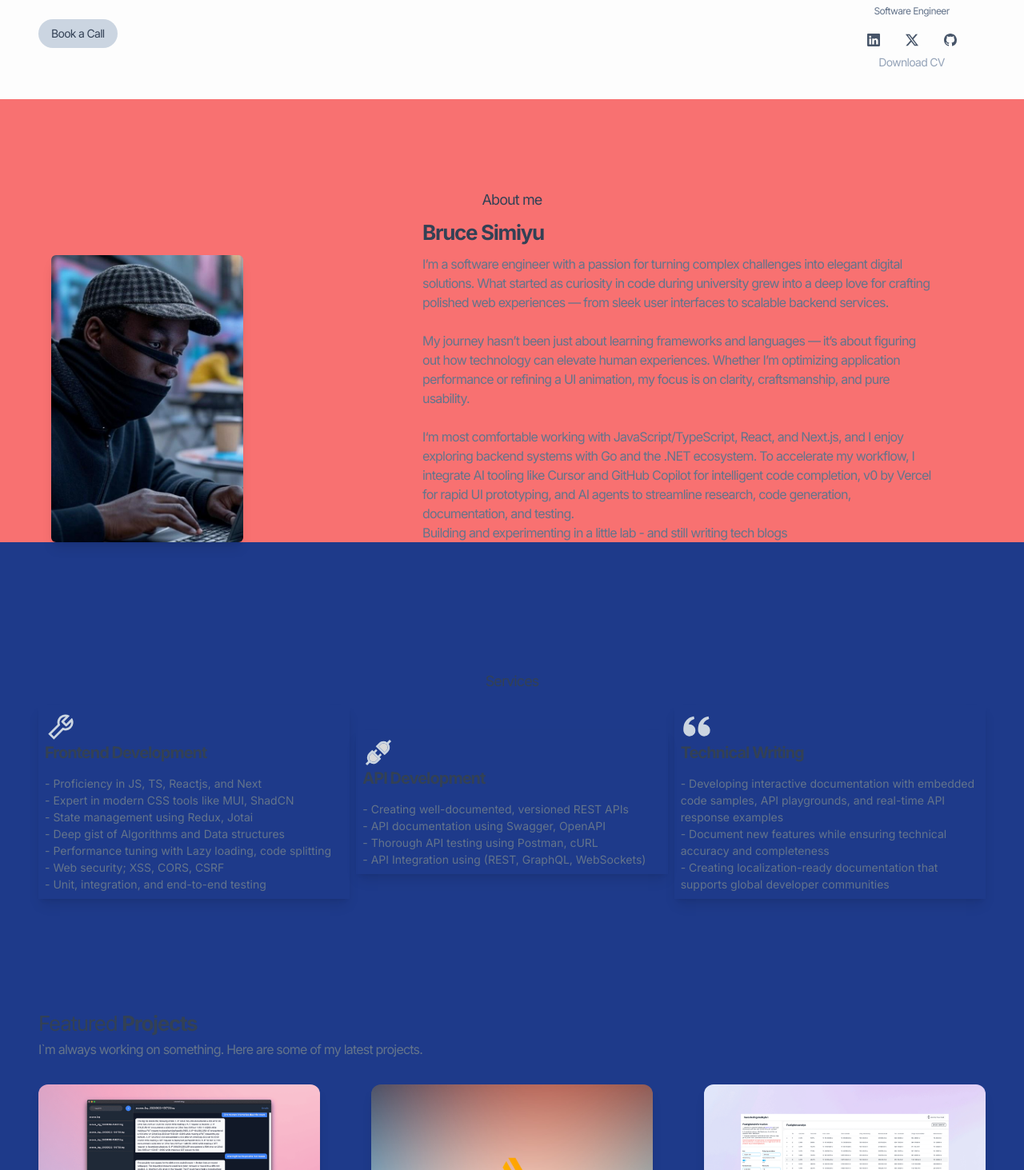
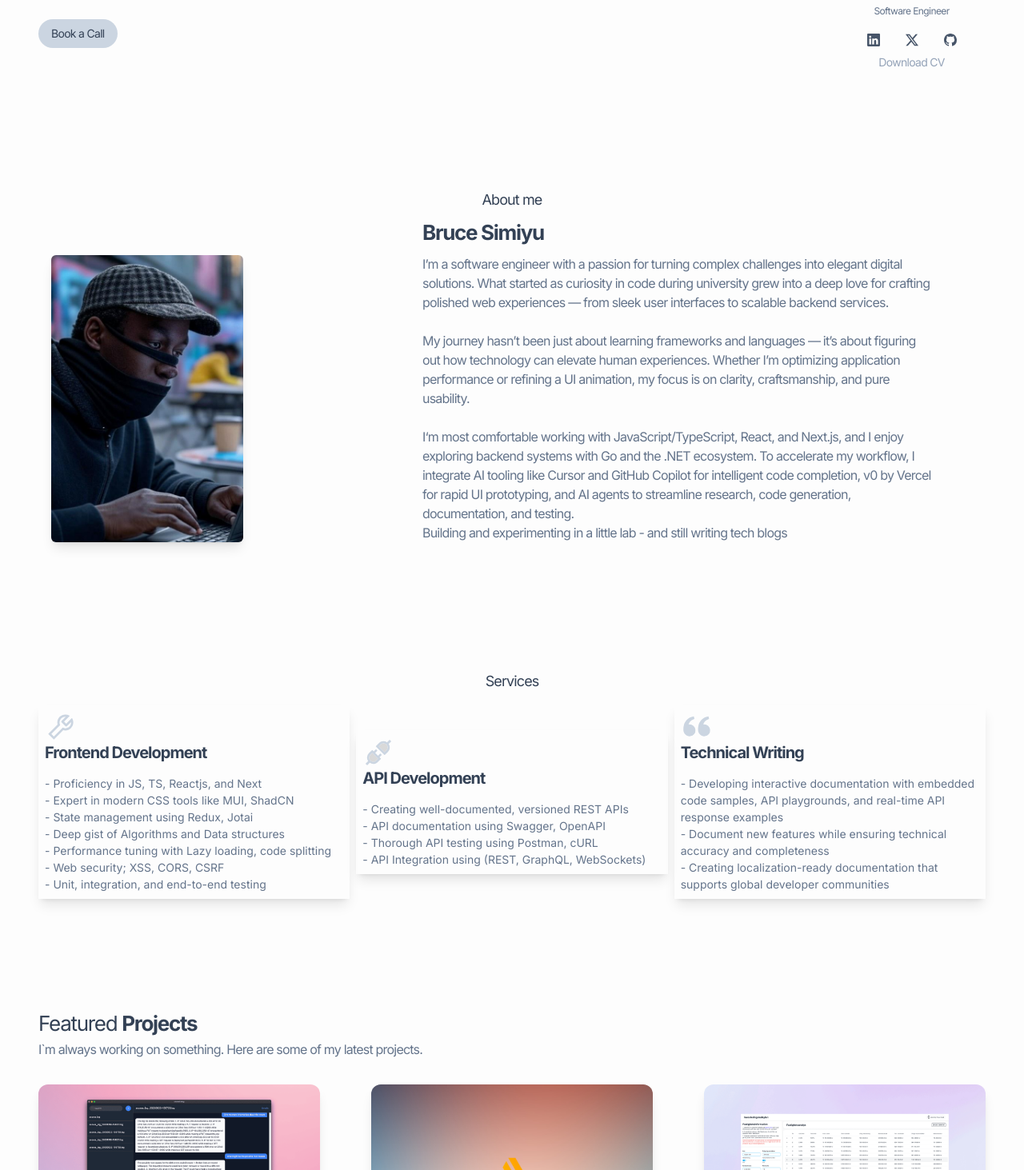
Before and after one commit to Brucedevnairobi/portfolio-website, a Next.js app: page / in a window 1280 px wide. Shown: the part 487-1950 px from the top of the page at 80% size. Built offline with nearby package versions, Linux system fonts and the light colour scheme.

Commit message:
more layout upgrades

```diff
--- a/app/page.tsx
+++ b/app/page.tsx
@@ -99,7 +99,7 @@ export default function Home() {
           </a>
         </div>
       </div>
-      <div className="max-h-screen mt-16 bg-red-400">
+      <div className="mt-16">
         <h1 className=" tracking-tighter text-[18px] text-center md:pt-28 pb-2 text-slate-700">
           About me
         </h1>
@@ -137,7 +137,7 @@ export default function Home() {
           </div>
         </div>
       </div>
-      <div className="bg-blue-900 max-h-screen">
+      <div className="">
         <h1 className=" tracking-tighter text-[18px] text-center sm:pt-40 text-slate-700">
           Services
         </h1>
```
